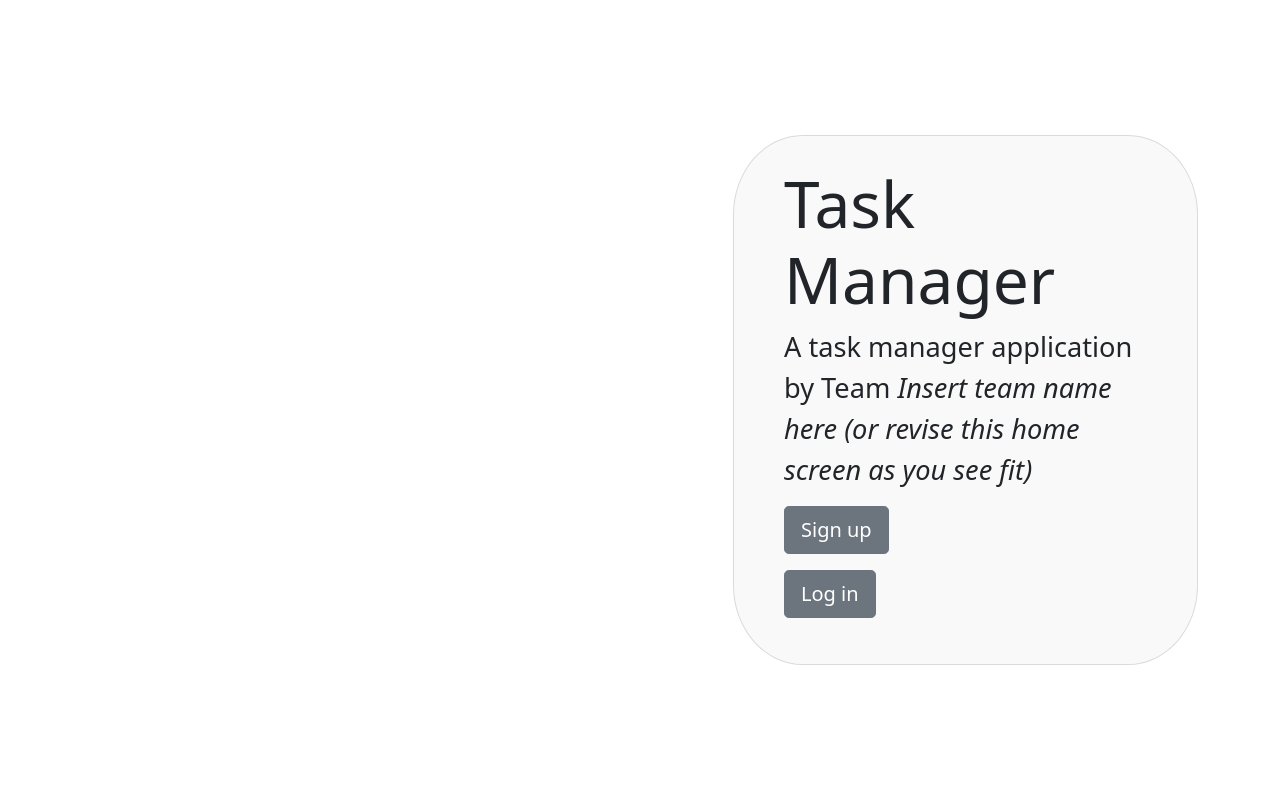
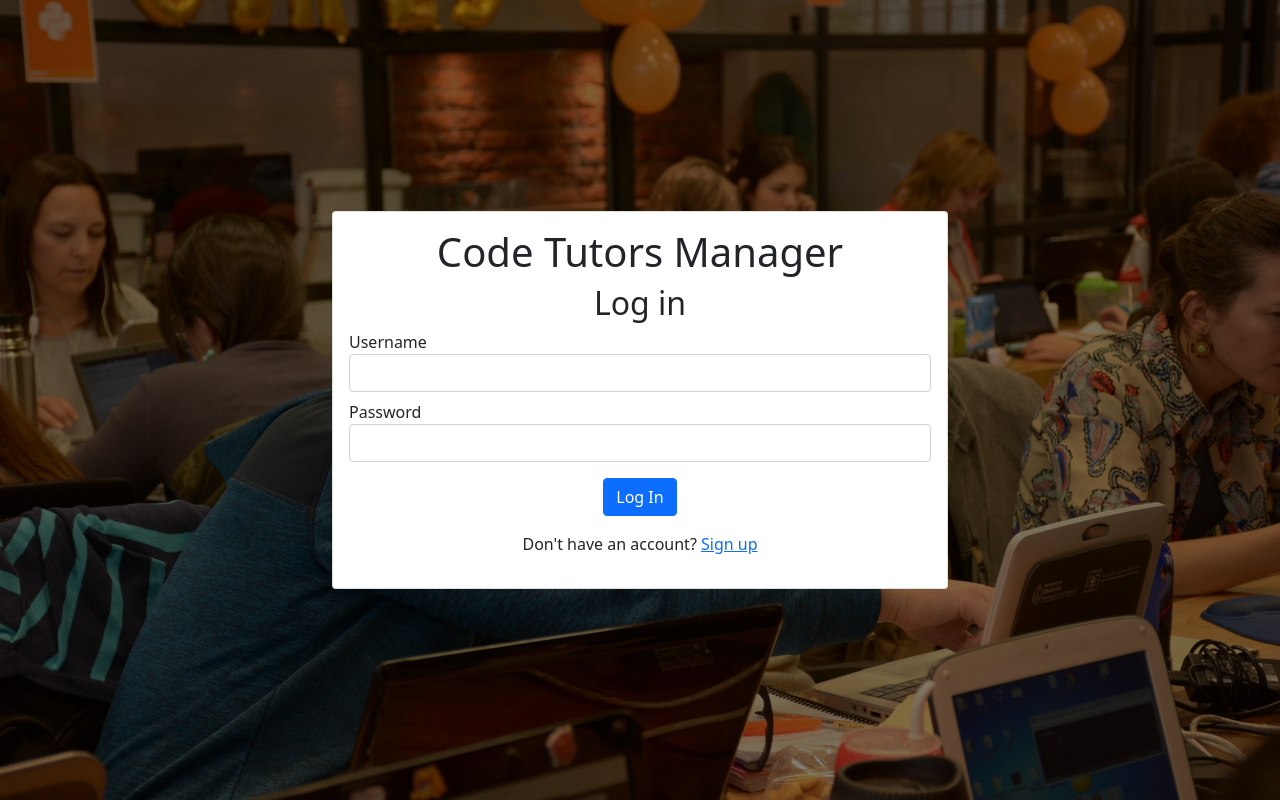
Before and after one commit to jd-paul/project-dragonfly, a Django app: template tutorials/templates/home.html in a window 1280 px wide. Run offline with Django 3.2, Linux system fonts and the light colour scheme; the template is opened without the code that fills it, so the values that code supplies are empty; some libraries are stand-ins or nearby versions.

Commit message:
Changes to log in page

```diff
--- a/tutorials/templates/home.html
+++ b/tutorials/templates/home.html
@@ -1,23 +1,38 @@
 {% extends 'base.html' %}
+{% load static %}
 {% block body %}
-  <div class="container vh-100">
-    <div class="row h-100">
-      <div class="col-12 my-auto">
-        <div class="card cover-card offset-sm-2 offset-md-4 offset-lg-7">
-          <h1 class="cover-heading">Task Manager</h1>
-          <p class="cover-text">A task manager application by Team <i>Insert team name here (or revise this home screen as you see fit)</i></p>
-          <p>
-            <a href='{% url 'sign_up' %}' class="btn btn-lg btn-secondary">
-              Sign up
-            </a>
-          </p>
-          <p>
-            <a href='{% url 'log_in' %}' class="btn btn-lg btn-secondary">
-              Log in
-            </a>
-          </p>
+<div class="container-fluid vh-100 position-relative"
+  style="background-image: url('{% static 'images/tuition.jpg' %}'); background-size: cover; background-position: center; background-repeat: no-repeat;">
+  <div class="overlay"
+    style="position: absolute; top: 0; left: 0; width: 100%; height: 100%; background-color: rgba(0, 0, 0, 0.5); z-index: 1;">
+  </div>
+
+  <div class="row h-100 justify-content-center align-items-center" style="position: relative; z-index: 2;">
+    <div class="col-12 col-md-6">
+      <div class="card">
+        <div class="card-body">
+          <h1 class="card-title text-center">Code Tutors Manager</h1>
+          <h2 class="card-title text-center">Log in</h2>
+          <form method="post" action="{% url 'log_in' %}">
+            {% csrf_token %}
+            <div class="form-group mt-2">
+              <label for="username">Username</label>
+              <input type="text" class="form-control" id="username" name="username" required>
+            </div>
+            <div class="form-group mt-2">
+              <label for="password">Password</label>
+              <input type="password" class="form-control" id="password" name="password" required>
+            </div>
+            <div class="text-center">
+              <button type="submit" class="btn btn-primary btn-block mt-3">Log In</button>
+            </div>
+          </form>
+          <div class="text-center mt-3">
+            <p>Don't have an account? <a href='{% url 'sign_up' %}'>Sign up</a></p>
+          </div>
         </div>
       </div>
     </div>
   </div>
+</div>
 {% endblock %}
--- a/tutorials/templates/partials/navbar.html
+++ b/tutorials/templates/partials/navbar.html
@@ -1,7 +1,7 @@
 <nav class="navbar navbar-expand-lg navbar-dark bg-dark mb-3">
   <div class="container">
     <a class="navbar-brand" href="{% url 'dashboard' %}">
-      Task Manager
+      Code Tutors Task Manager
     </a>
     <button class="navbar-toggler" type="button" data-bs-toggle="collapse" data-bs-target="#navbarSupportedContent" aria-controls="navbarSupportedContent" aria-expanded="false" aria-label="Toggle navigation">
       <span class="navbar-toggler-icon"></span>
```
Also changed, not shown: static/custom.css (+9 -7 lines), tutorials/models.py (+11 -2 lines), static/images/tuition.jpg (added).
